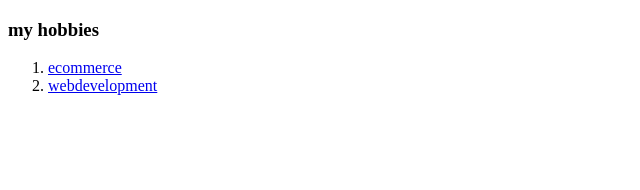
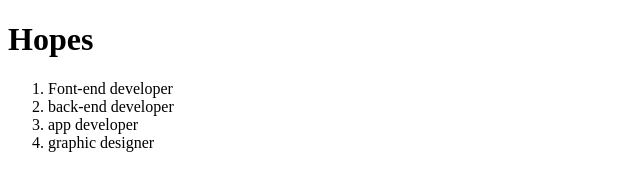
Before and after one commit to mohamed-nouri/cv, a plain HTML site: page hobbies.html in a window 1280 px wide. Shown: the whole page, without its empty margins (0-640 px from the left). Drawn offline with Linux system fonts and the light colour scheme.

Commit message:
update 00

```diff
--- a/hobbies.html
+++ b/hobbies.html
@@ -7,10 +7,12 @@
 </head>
 
 <body>
-    <h3>my hobbies</h3>
+    <h1>Hopes</h1>
     <ol>
-        <li><a href="image/mohamed.jpg">ecommerce</a></li>
-        <li><a href="image/mohamed01.png">webdevelopment</a></li>
+        <li>Font-end developer</li>
+        <li>back-end developer</li>
+         <li>app developer</li>
+         <li>graphic designer</li>
     </ol>
 </body>
 
```
